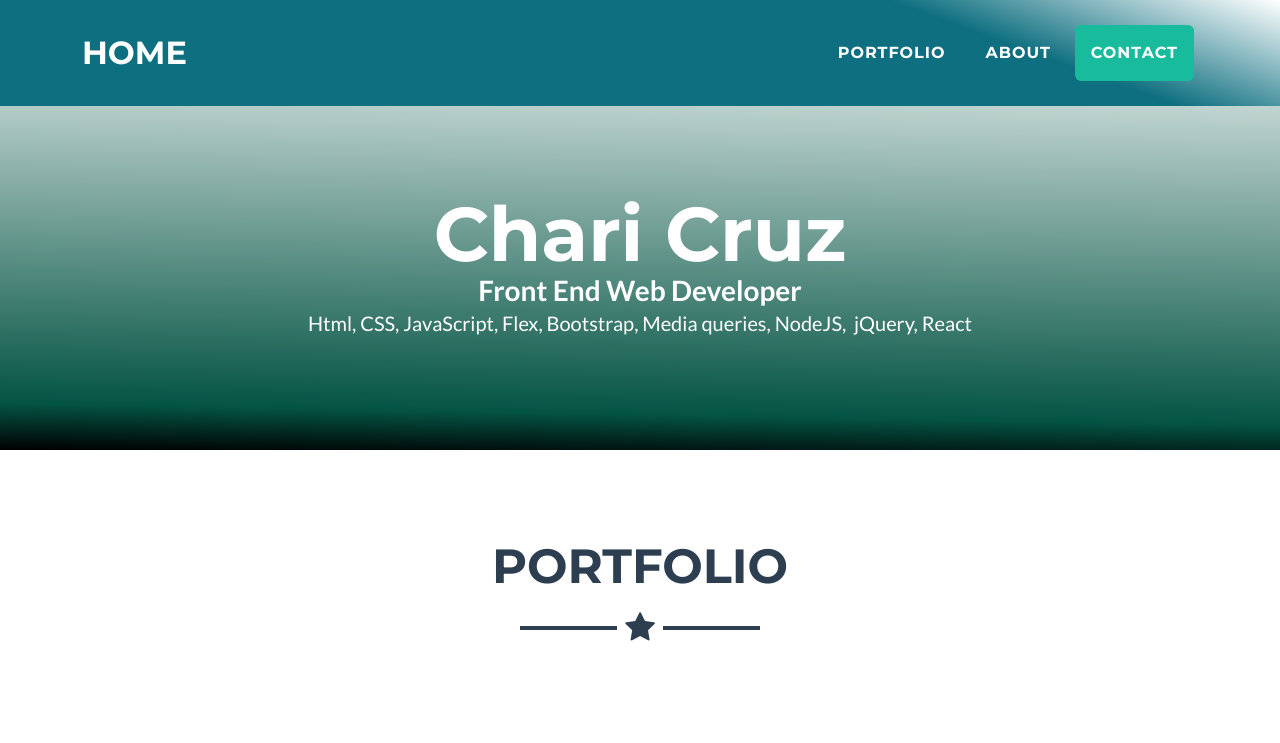
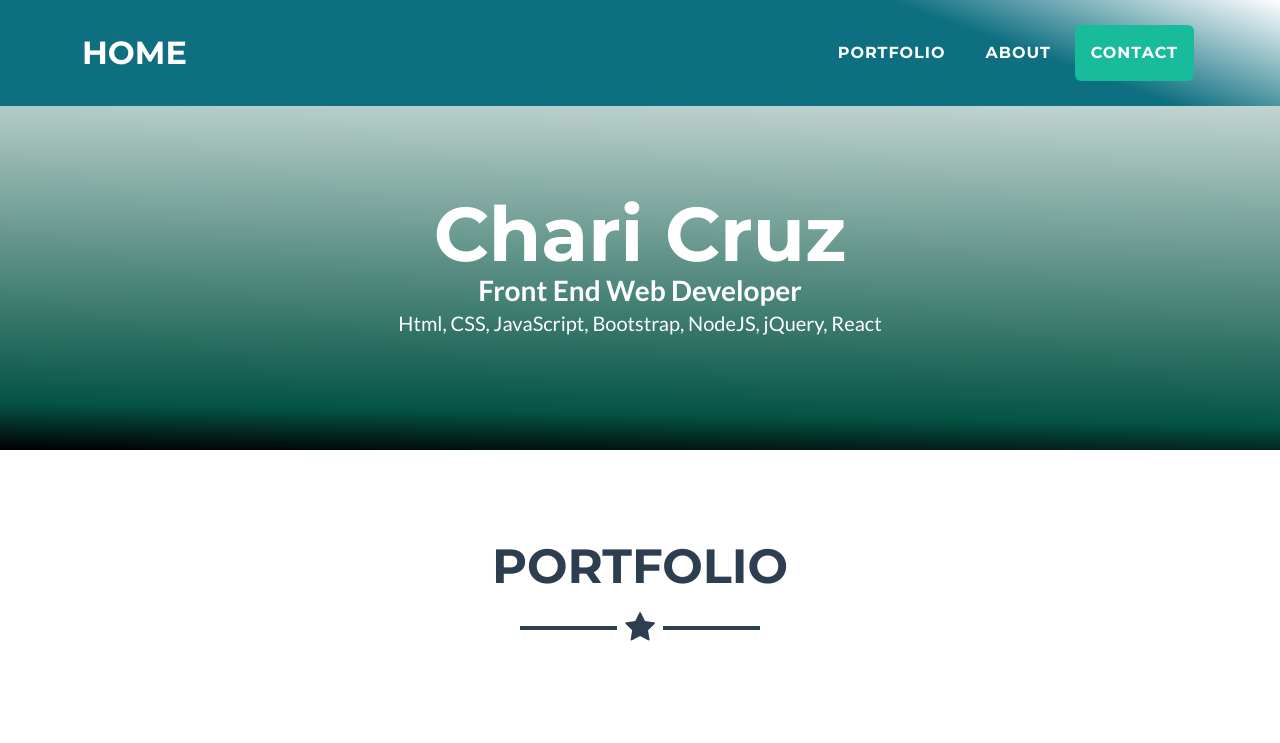
Before and after one commit to chari00/myportfolio, a plain HTML site: page index.html in a window 1280 px wide. Shown: the top 743 px of the page. Drawn offline with Linux system fonts and the light colour scheme.

Commit message:
modify subtitle in the header element.

```diff
--- a/index.html
+++ b/index.html
@@ -76,8 +76,8 @@
         </h2>
       </div>
       <p class="fs-5 subtitle-fs">
-        Html, CSS, JavaScript,&nbsp;Flex, Bootstrap, Media queries,
-        NodeJS,&nbsp; jQuery,&nbsp;React
+        Html, CSS, JavaScript, Bootstrap,
+        NodeJS, jQuery, React
       </p>
     </header >
     <section id="portfolio" class="portfolio">
@@ -275,6 +275,6 @@
     </div>
   </div>
     <script src="assets/bootstrap/js/bootstrap.min.js"></script>
-    <script src="assets/js/freelancer.js"></script>
+    <script src="assets/js/navbar.js"></script>
   </body>
 </html>
```
Also changed, not shown: assets/js/navbar.js (renamed from assets/js/freelancer.js).
